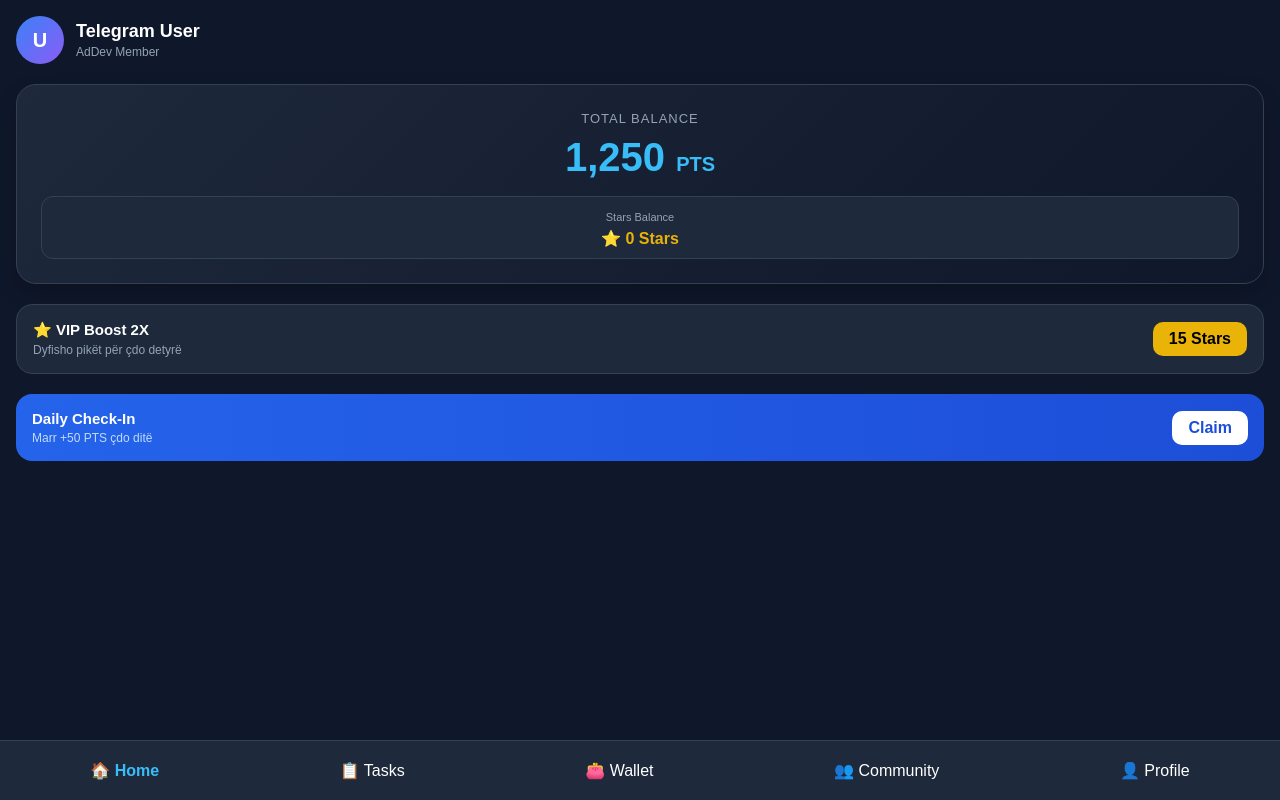
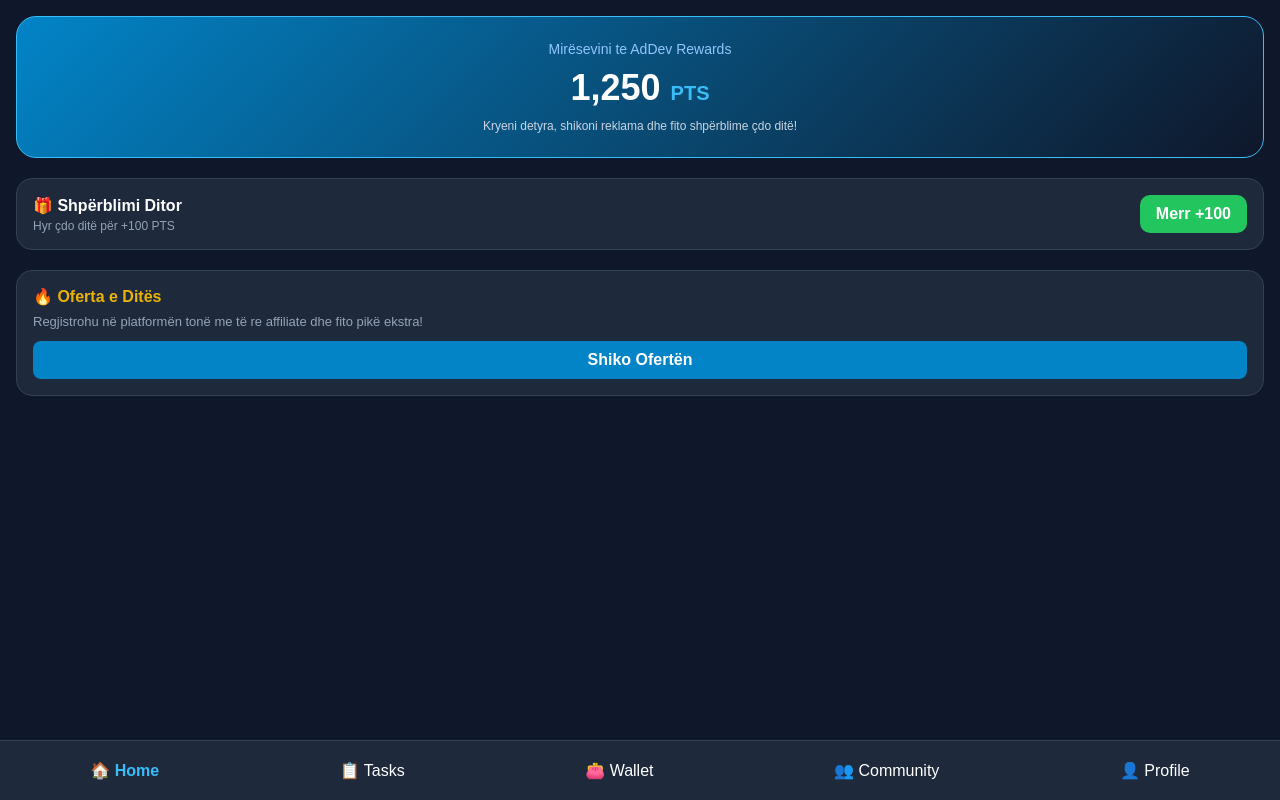
Before and after one commit to Fidaniii812/addev-miniapp, a React (Vite) app: page / in a window 1280 px wide. Built offline with nearby package versions, Linux system fonts and the light colour scheme.

Commit message:
Refactor Home component for daily claims
Removed user profile display and added daily claim functionality.

```diff
--- a/src/pages/Home.tsx
+++ b/src/pages/Home.tsx
@@ -1,74 +1,37 @@
-import { useState, useEffect } from "react";
-import { getTelegramWebApp } from "../lib/telegram";
+import { useState } from "react";
 
 export default function Home() {
-  const [user, setUser] = useState<{ first_name?: string; username?: string; id?: number } | null>(null);
   const [points, setPoints] = useState<number>(1250);
-  const [stars, setStars] = useState<number>(0);
+  const [claimedToday, setClaimedToday] = useState<boolean>(false);
 
-  useEffect(() => {
-    const tg = getTelegramWebApp();
-    if (tg?.initDataUnsafe?.user) {
-      setUser(tg.initDataUnsafe.user);
-    }
-  }, []);
+  const handleDailyClaim = () => {
+    if (claimedToday) return;
+    setPoints((prev) => prev + 100);
+    setClaimedToday(true);
+    alert("Keni marrë +100 PTS për sot!");
+  };
 
   return (
     <div style={{ padding: "16px", color: "#fff", fontFamily: "sans-serif", paddingBottom: "80px" }}>
-
-      {/* Profile Header */}
-      <div style={{ display: "flex", alignItems: "center", gap: "12px", marginBottom: "20px" }}>
+      {/* Banner Kryesor */}
       <div style={{
-          width: "48px",
-          height: "48px",
-          borderRadius: "50%",
-          background: "linear-gradient(135deg, #3b82f6, #8b5cf6)",
-          display: "flex",
-          alignItems: "center",
-          justifyContent: "center",
-          fontWeight: "bold",
-          fontSize: "20px"
+        background: "linear-gradient(135deg, #0284c7, #0f172a)",
+        padding: "24px 16px",
+        borderRadius: "20px",
+        textAlign: "center",
+        border: "1px solid #38bdf8",
+        marginBottom: "20px"
       }}>
-          {user?.first_name ? user.first_name[0] : "U"}
+        <div style={{ fontSize: "14px", color: "#93c5fd" }}>Mirësevini te AdDev Rewards</div>
+        <div style={{ fontSize: "36px", fontWeight: "bold", margin: "10px 0" }}>
+          {points.toLocaleString()} <span style={{ fontSize: "20px", color: "#38bdf8" }}>PTS</span>
         </div>
-        <div>
-          <h3 style={{ margin: 0, fontSize: "18px" }}>
-            {user?.first_name ? user.first_name : "Telegram User"}
-          </h3>
-          <span style={{ fontSize: "12px", color: "#94a3b8" }}>
-            {user?.username ? `@${user.username}` : user?.id ? `ID: ${user.id}` : "AdDev Member"}
-          </span>
-        </div>
+        <p style={{ fontSize: "12px", color: "#cbd5e1", margin: 0 }}>
+          Kryeni detyra, shikoni reklama dhe fito shpërblime çdo ditë!
+        </p>
       </div>
 
-      {/* Main Balance Card (Hero Section) */}
-      <div style={{
-        background: "linear-gradient(135deg, #1e293b, #0f172a)",
-        padding: "24px",
-        borderRadius: "20px",
-        textAlign: "center",
-        border: "1px solid #334155",
-        boxShadow: "0 10px 25px -5px rgba(0, 0, 0, 0.3)",
-        marginBottom: "20px"
-      }}>
-        <span style={{ fontSize: "13px", color: "#94a3b8", textTransform: "uppercase", letterSpacing: "1px" }}>
-          Total Balance
-        </span>
-        <h1 style={{ fontSize: "40px", margin: "8px 0", color: "#38bdf8", fontWeight: "800" }}>
-          {points.toLocaleString()} <span style={{ fontSize: "20px" }}>PTS</span>
-        </h1>
-
-        <div style={{ display: "flex", justifyContext: "center", gap: "10px", marginTop: "16px" }}>
-          <div style={{ flex: 1, background: "#1e293b", padding: "10px", borderRadius: "12px", border: "1px solid #334155" }}>
-            <span style={{ fontSize: "11px", color: "#94a3b8" }}>Stars Balance</span>
-            <div style={{ fontSize: "16px", fontWeight: "bold", color: "#eab308", marginTop: "4px" }}>
-              ⭐ {stars} Stars
-            </div>
-          </div>
-        </div>
-      </div>
-
-      {/* Quick Actions / Boost section */}
+      {/* Daily Check-In */}
       <div style={{
         background: "#1e293b",
         padding: "16px",
@@ -78,49 +41,54 @@
       }}>
         <div style={{ display: "flex", justifyContent: "space-between", alignItems: "center" }}>
           <div>
-            <h4 style={{ margin: "0 0 4px 0", fontSize: "15px" }}>⭐ VIP Boost 2X</h4>
-            <p style={{ margin: 0, fontSize: "12px", color: "#94a3b8" }}>Dyfisho pikët për çdo detyrë</p>
+            <h3 style={{ margin: "0 0 4px 0", fontSize: "16px" }}>🎁 Shpërblimi Ditor</h3>
+            <p style={{ margin: 0, fontSize: "12px", color: "#94a3b8" }}>Hyr çdo ditë për +100 PTS</p>
           </div>
-          <button style={{
-            background: "#eab308",
-            color: "#000",
+          <button
+            onClick={handleDailyClaim}
+            disabled={claimedToday}
+            style={{
+              padding: "10px 16px",
+              borderRadius: "10px",
               border: "none",
-            padding: "8px 16px",
-            borderRadius: "10px",
+              background: claimedToday ? "#475569" : "#22c55e",
+              color: "#fff",
               fontWeight: "bold",
-            cursor: "pointer"
-          }}>
-            15 Stars
+              cursor: claimedToday ? "not-allowed" : "pointer"
+            }}
+          >
+            {claimedToday ? "E Marre" : "Merr +100"}
           </button>
         </div>
       </div>
 
-      {/* Daily Reward Banner */}
+      {/* Direct Deal Banner */}
       <div style={{
-        background: "linear-gradient(90deg, #2563eb, #1d4ed8)",
+        background: "#1e293b",
         padding: "16px",
         borderRadius: "16px",
-        display: "flex",
-        justifyContent: "space-between",
-        alignItems: "center"
+        border: "1px solid #334155"
       }}>
-        <div>
-          <h4 style={{ margin: "0 0 4px 0", fontSize: "15px" }}>Daily Check-In</h4>
-          <p style={{ margin: 0, fontSize: "12px", color: "#bfdbfe" }}>Marr +50 PTS çdo ditë</p>
-        </div>
-        <button style={{
-          background: "#fff",
-          color: "#1d4ed8",
+        <h3 style={{ margin: "0 0 8px 0", fontSize: "16px", color: "#eab308" }}>🔥 Oferta e Ditës</h3>
+        <p style={{ fontSize: "13px", color: "#94a3b8", marginBottom: "12px" }}>
+          Regjistrohu në platformën tonë me të re affiliate dhe fito pikë ekstra!
+        </p>
+        <button
+          onClick={() => window.open("https://google.com", "_blank")}
+          style={{
+            width: "100%",
+            padding: "10px",
+            borderRadius: "8px",
             border: "none",
-          padding: "8px 16px",
-          borderRadius: "10px",
+            background: "#0284c7",
+            color: "#fff",
             fontWeight: "bold",
             cursor: "pointer"
-        }}>
-          Claim
+          }}
+        >
+          Shiko Ofertën
         </button>
       </div>
-
     </div>
   );
 }
```
Lines whose indentation alone changed are shown as unchanged.
